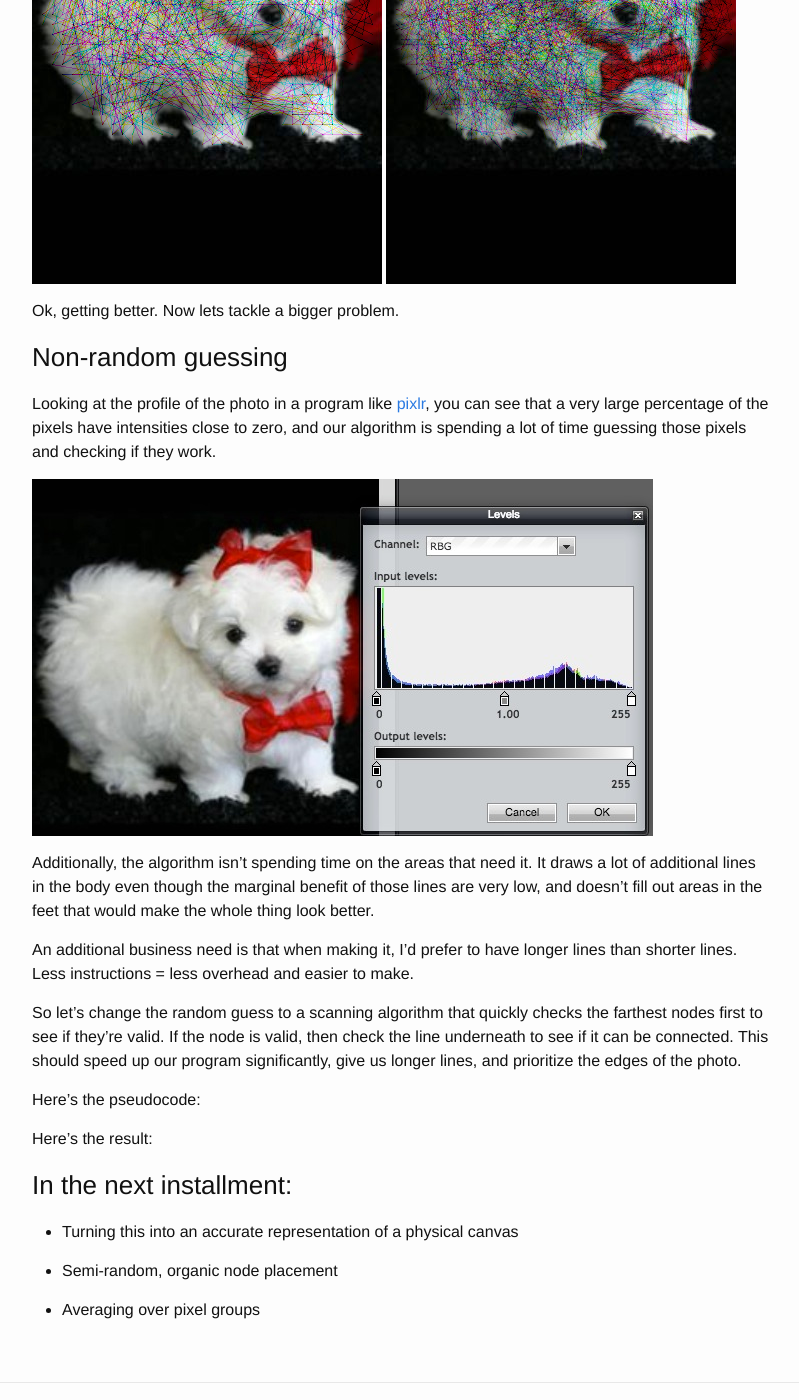
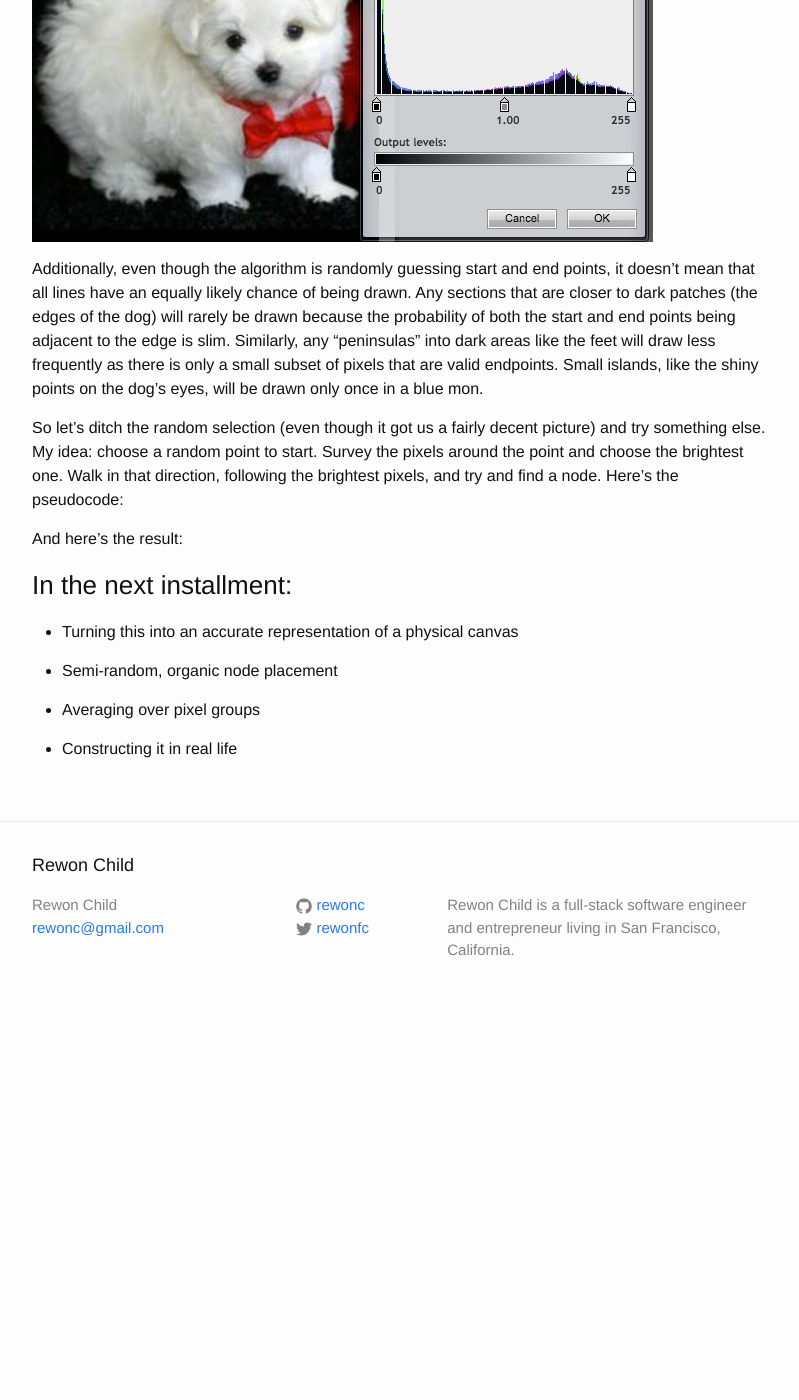
Before and after one commit to rewonc/rewonc.github.io-deprecated, a Jekyll site: the page built from _posts/2014-11-03-A-thousand-nails-and-three-threads.markdown, in a window 1280 px wide and 1400 px high, scrolled down 5253 px. Shown: the whole window, without its empty margins (238-1037 px from the left). Built offline with Jekyll 4.4.1, drawn with Linux system fonts in a browser that asks for light colours; after the commit the page ends 6275 px from its top, so only the background shows below that; some of the changed text lies outside the part shown.

Commit message:
changing assessment

```diff
--- a/_posts/2014-11-03-A-thousand-nails-and-three-threads.markdown
+++ b/_posts/2014-11-03-A-thousand-nails-and-three-threads.markdown
@@ -104,29 +104,19 @@ Here's the results from that (left: before, right: after).  This time, it easily
 ![Little doggy woggy]({{ site.url }}/img/doggy-1403.png)
 ![Higher res doggy woggy]({{ site.url }}/img/doggy-double-rendered.png)
 
-And the original subtraction:
-
-![Little doggy woggy]({{ site.url }}/img/doggysrc.png)
-![Higher res doggy woggy]({{ site.url }}/img/doggy-double.png)
-
 Ok, getting better. Now lets tackle a bigger problem.
 
 ### Non-random guessing
-Looking at the profile of the photo in a program like [pixlr](http://apps.pixlr.com/editor/), you can see that a very large percentage of the pixels have intensities close to zero, and our algorithm is spending a lot of time guessing those pixels and checking if they work.
+Looking at the profile of the photo in a program like [pixlr](http://apps.pixlr.com/editor/), you can see that a very large percentage of the pixels have intensities close to zero. Our algorithm is spending a lot of time guessing those pixels and checking if they work.
 
 ![pixlr img]({{ site.url }}/img/puppylvls.jpg)
 
-Additionally, the algorithm isn't spending time on the areas that need it. It draws a lot of additional lines in the body even though the marginal benefit of those lines are very low, and doesn't fill out areas in the feet that would make the whole thing look better.
+Additionally, even though the algorithm is randomly guessing start and end points, it doesn't mean that all lines have an equally likely chance of being drawn. Any sections that are closer to dark patches (the edges of the dog) will rarely be drawn because the probability of both the start and end points being adjacent to the edge is slim. Similarly, any "peninsulas" into dark areas like the feet will draw less frequently as there is only a small subset of pixels that are valid endpoints. Small islands, like the shiny points on the dog's eyes, will be drawn only once in a blue mon.
 
-An additional business need is that when making it, I'd prefer to have longer lines than shorter lines. Less instructions = less overhead and easier to make.
-
-So let's change the random guess to a scanning algorithm that quickly checks the farthest nodes first to see if they're valid. If the node is valid, then check the line underneath to see if it can be connected. This should speed up our program significantly, give us longer lines, and prioritize the edges of the photo.
-
-Here's the pseudocode:
+So let's ditch the random selection (even though it got us a fairly decent picture) and try something else. My idea: choose a random point to start. Survey the pixels around the point and choose the brightest one. Walk in that direction, following the brightest pixels, and try and find a node. Here's the pseudocode:
 
 
-Here's the result:
-
+And here's the result:
 
 
 ###In the next installment:
@@ -136,3 +126,5 @@ Here's the result:
 - Semi-random, organic node placement
 
 - Averaging over pixel groups
+
+- Constructing it in real life
```
